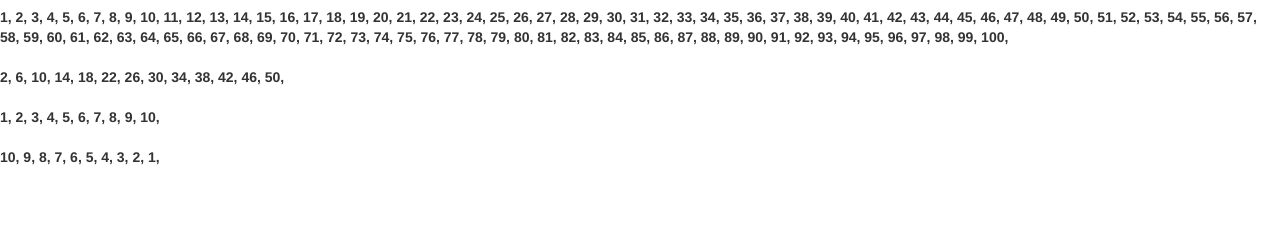
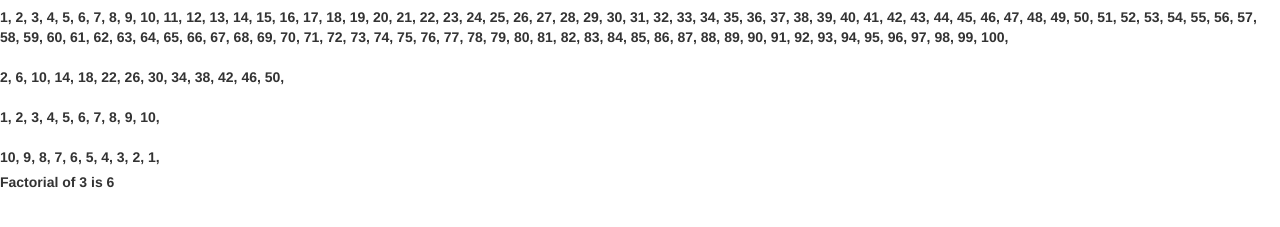
Before and after one commit to figstudio-tech/MyWorkshop, a website: page FrontEnd/index.html in a window 1280 px wide. Shown: the part 63-290 px from the top of the page. Drawn offline with nearby package versions, Linux system fonts and the light colour scheme.

Commit message:
added fact function

```diff
--- a/FrontEnd/assets/js/index.js
+++ b/FrontEnd/assets/js/index.js
@@ -34,7 +34,21 @@
         $('#lbl').append((k--) + ', ');
     }while(k >= 1);
 
+
+
+    // #region Factorial
+    var f = 3;
+    var factResult = fact(f);
+    $('#fact').text('Factorial of ' + f + ' is ' + factResult);
 });
+
+
+function fact(a){
+    console.log(a);
+    if(a <= 1) return a;
+    var res = a * fact(a-1);
+    return res;
+}
 
 // $(document).ready(function(){
 
--- a/FrontEnd/index.html
+++ b/FrontEnd/index.html
@@ -22,6 +22,9 @@
     <h1>Hello, world!</h1>
 
     <label id="lbl"></label>
+
+    <br/>
+    <label id="fact"></label>
     <!-- jQuery (necessary for Bootstrap's JavaScript plugins) -->
     <script src="bower_components/jquery/dist/jquery.min.js"></script>
     <!-- Include all compiled plugins (below), or include individual files as needed -->
```
